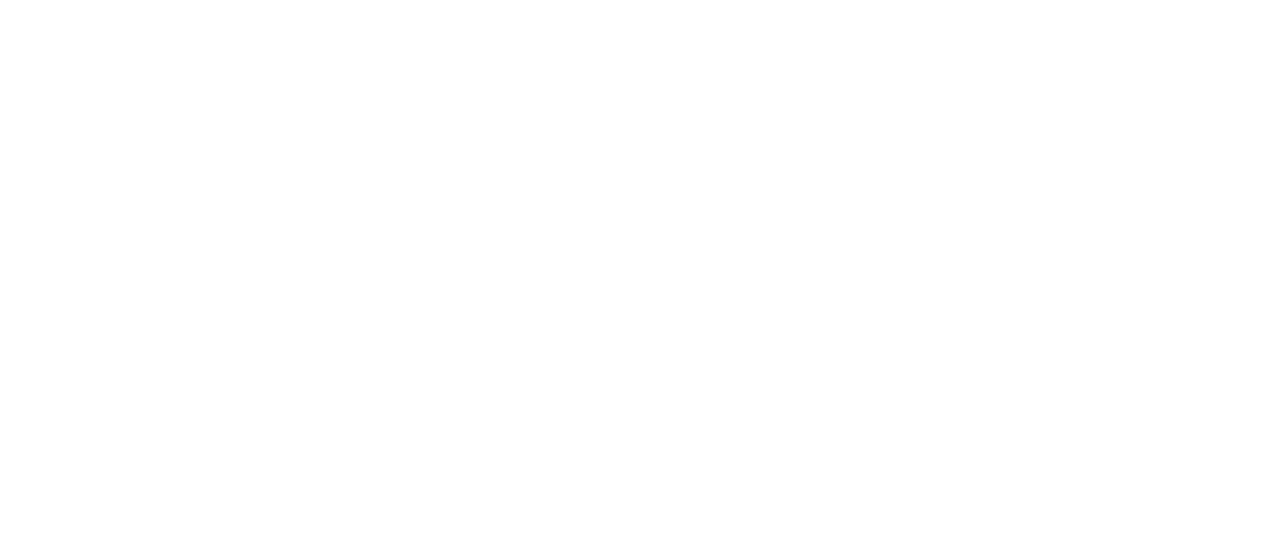
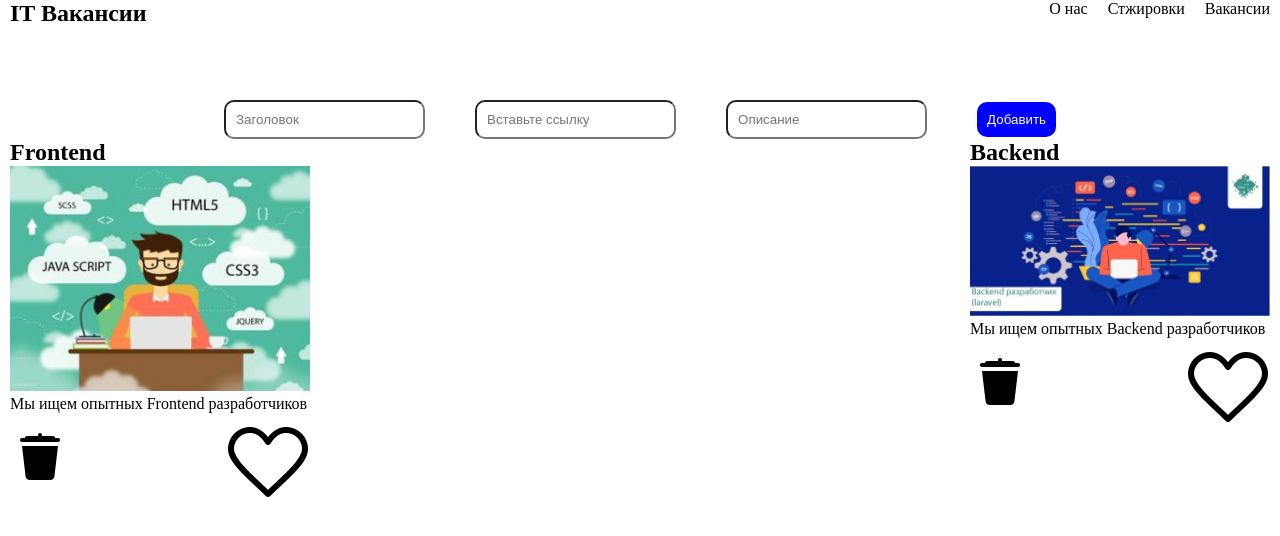
Before and after one commit to hazhdev/HexletProject, a plain HTML site: page index.html in a window 1280 px wide. Drawn offline with Linux system fonts and the light colour scheme.

Commit message:
Сделал стилизацию сайта и добавил функционал для удаления карточки

```diff
--- a/index.html
+++ b/index.html
@@ -1,11 +1,56 @@
 <!DOCTYPE html>
 <html lang="en">
+
 <head>
     <meta charset="UTF-8">
     <meta name="viewport" content="width=device-width, initial-scale=1.0">
-    <title>Document</title>
+    <link rel="stylesheet" href="styles/style.css">
+    <title>Сайт вакансий</title>
 </head>
+
 <body>
+    <header class="header">
+        <div class="container">
+            <nav class="header__nav">
+                <h1 class="logo">IT Вакансии</h1>
+                <ul class="header__list">
+                    <li class=""><a href="" class="header__link">О нас</a></li>
+                    <li class=""><a href="" class="header__link">Стжировки</a></li>
+                    <li class=""><a href="" class="header__link">Вакансии</a></li>
+                </ul>
+            </nav>
+        </div>
+    </header>
 
+    <main class="main">
+        <div class="container">
+            <div class="input__addCard">
+                <input type="text" class="input__card" placeholder="Заголовок">
+                <input type="text" class="input__card" placeholder="Вставьте ссылку">
+                <input type="text" class="input__card" placeholder="Описание">
+                <button class="addCard">Добавить</button>
+            </div>
+            <ul class="card__link">
+
+            </ul>
+        </div>
+    </main>
+
+    <footer></footer>
+
+    <template class="item__template">
+        <li class="itemCard">
+            <h2 class="card__title"></h2>
+            <img class="card__img" src="./assets/images/frontend.jpg" alt="">
+            <p class="card__description"></p>
+            <article class="article__btn">
+                <button class="remove__curd"></button>
+                <button class="favorits__btn favorits__activ"></button>
+            </article>
+        </li>
+    </template>
+
+    <script src="scripts/main.js"></script>
 </body>
+
 </html>
--- a/scripts/main.js
+++ b/scripts/main.js
@@ -0,0 +1,44 @@
+const page = document.querySelector('body');
+const cardobj = [
+   {
+      title: 'Frontend',
+      img: './assets/images/frontend.jpg',
+      subscribe: 'Мы ищем опытных Frontend разработчиков',
+      delete: './assets/icon/delete.png'
+   },
+   {
+      title: 'Backend',
+      img: './assets/images/backend.jpg',
+      subscribe: 'Мы ищем опытных Backend разработчиков',
+      delete: './assets/icon/delete.png'
+   }
+]
+
+const template = page.querySelector('.item__template').content
+const cardAdd = page.querySelector('.card__link')
+
+function clone(obj) {
+   const clonetemplate = template.cloneNode(true)
+
+   clonetemplate.querySelector('.card__title').textContent = obj.title
+   clonetemplate.querySelector('.card__img').src = obj.img
+   clonetemplate.querySelector('.card__description').textContent = obj.subscribe
+
+   removecard(clonetemplate)
+
+   cardAdd.appendChild(clonetemplate)
+}
+
+cardobj.forEach(item => {
+   clone(item)
+});
+
+
+function removecard(clone) {
+   const remove = clone.querySelector('.remove__curd')
+   const itemCard = page.querySelector('.itemCard')
+   remove.addEventListener('click', () => {
+      remove.parentElement.parentElement.remove();
+
+   })
+}
--- a/styles/style.css
+++ b/styles/style.css
@@ -0,0 +1,103 @@
+a {
+    text-decoration: none;
+}
+
+ol, ul, li {
+    list-style: none;
+}
+
+* {
+    margin: 0;
+    padding: 0;
+    box-sizing: border-box;
+}
+
+.header {
+    height: 100px;
+}
+
+.container {
+    max-width: 1300px;
+    margin: 0 auto;
+    width: 100%;
+    padding: 0 10px;
+}
+
+.header__nav {
+    display: flex;
+    justify-content: space-between;
+}
+
+.header__list {
+    display: flex;
+    gap: 20px;
+    color: black;
+}
+
+.header__link {
+    color: black;
+}
+
+.input__addCard {
+    display: flex;
+    gap: 50px;
+    justify-content: center;
+    align-items: center;
+    height: 100%;
+}
+
+.input__card {
+    padding: 10px;
+    border-radius: 10px;
+    outline: none;
+}
+
+.addCard {
+    border: none;
+    padding: 10px;
+    border-radius: 10px;
+    background-color: blue;
+    color: #fff;
+    cursor: pointer;
+}
+
+.card__link {
+    display: flex;
+    justify-content: space-between;
+}
+
+.itemCard {
+    width: 300px;
+}
+
+.card__img {
+    width: 100%;
+}
+
+.article__btn {
+    display: flex;
+    align-items: center;
+    justify-content: space-between;
+}
+
+.remove__curd {
+    background-image: url('../assets/icon/delete.png');
+    width: 60px;
+    height: 60px;
+    border: none;
+    background-color: #fff;
+    cursor: pointer;
+}
+
+.favorits__btn {
+    background-image: url('../assets/icon/favorites.png');
+    width: 90px;
+    height: 90px;
+    border: none;
+    background-color: #fff;
+    cursor: pointer;
+}
+
+footer {
+    height: 100px;
+}
```
Also changed, not shown: assets/icon/delete.png (added), assets/icon/favorites.png (added), assets/icon/favorites__like.png (added), assets/images/backend.jpg (added), assets/images/frontend.jpg (added).
